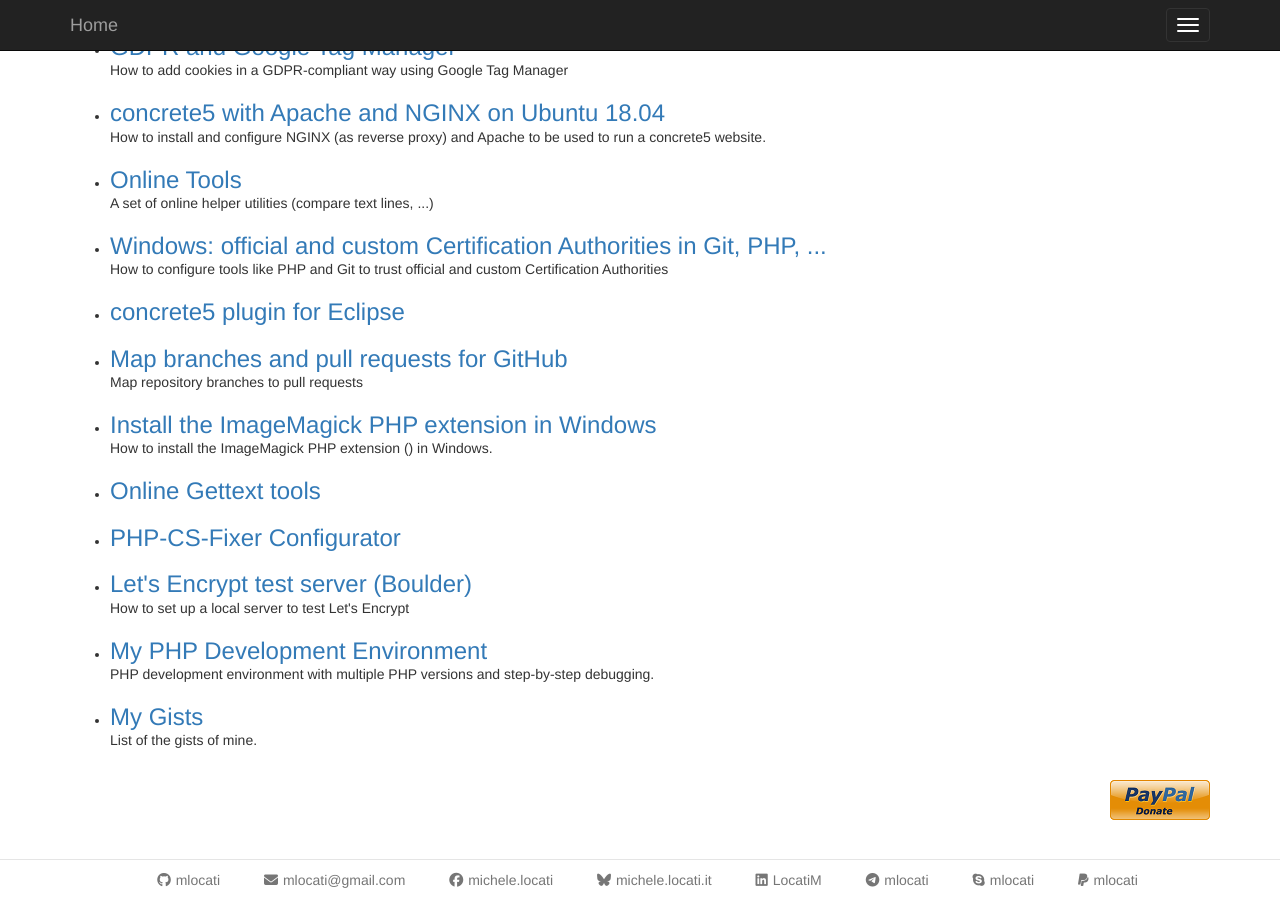
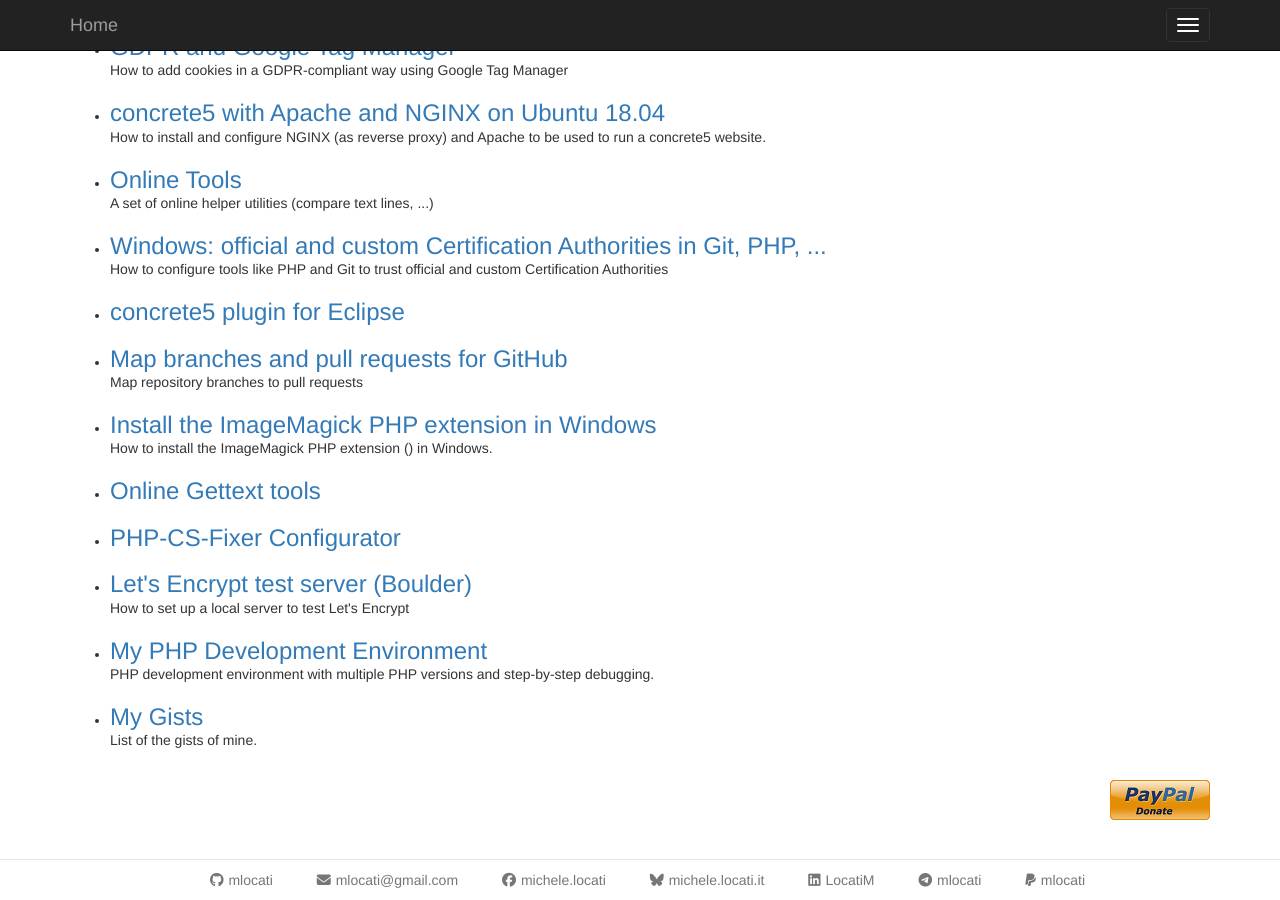
Before and after one commit to mlocati/mlocati.github.io, a Jekyll site: the page built from index.md, in a window 1280 px wide and 900 px high, scrolled down 541 px. Built offline with Jekyll 4.4.1, drawn with Linux system fonts in a browser that asks for light colours; comment, search, counter and statistics services are not loaded.

Commit message:
Remove skype

```diff
--- a/_includes/footer.html
+++ b/_includes/footer.html
@@ -20,9 +20,6 @@
 					</li>
                     <li>
                         <a title="Telegram" href="https://telegram.me/mlocati"><i class="fa-brands fa-telegram"></i><span class="hidden-md hidden-sm hidden-xs">mlocati</span></a>
-                    </li>
-                    <li>
-                        <a title="Skype" href="skype:mlocati?chat"><i class="fa-brands fa-skype"></i><span class="hidden-md hidden-sm hidden-xs">mlocati</span></a>
                     </li>
                     <li>
                         <a title="PayPal" href="https://paypal.me/mlocati"><i class="fa-brands fa-paypal"></i><span class="hidden-md hidden-sm hidden-xs">mlocati</span></a>
```
